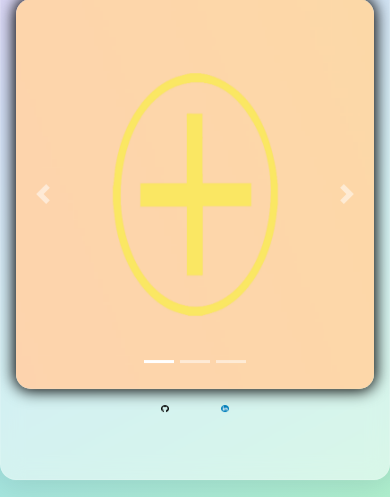
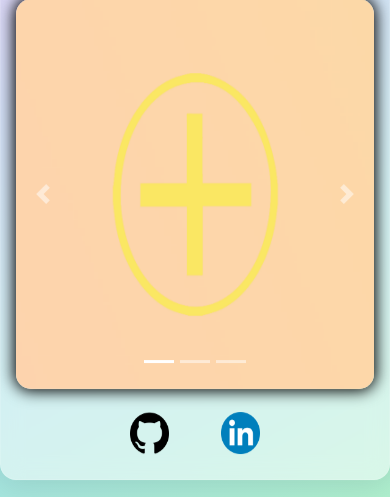
Before and after one commit to tlh38-depreciated/tlh38.github.io, a PHP site: page / in a window 390 px wide. Shown: the part 347-844 px from the top of the page. Run offline with PHP 8.4, Linux system fonts and the light colour scheme; some libraries are stand-ins or nearby versions.

Commit message:
Update styles.css

```diff
--- a/styles.css
+++ b/styles.css
@@ -226,7 +226,8 @@ div.row.popup__toprow > h2 {
       max-width: 100%;
     }
     .icon__links a > img {
-      height: 10%;
+      height: 5vh;
+      width: 10vw;
       margin-top: 17.5%;
     }
     #glass__frontground {
```
